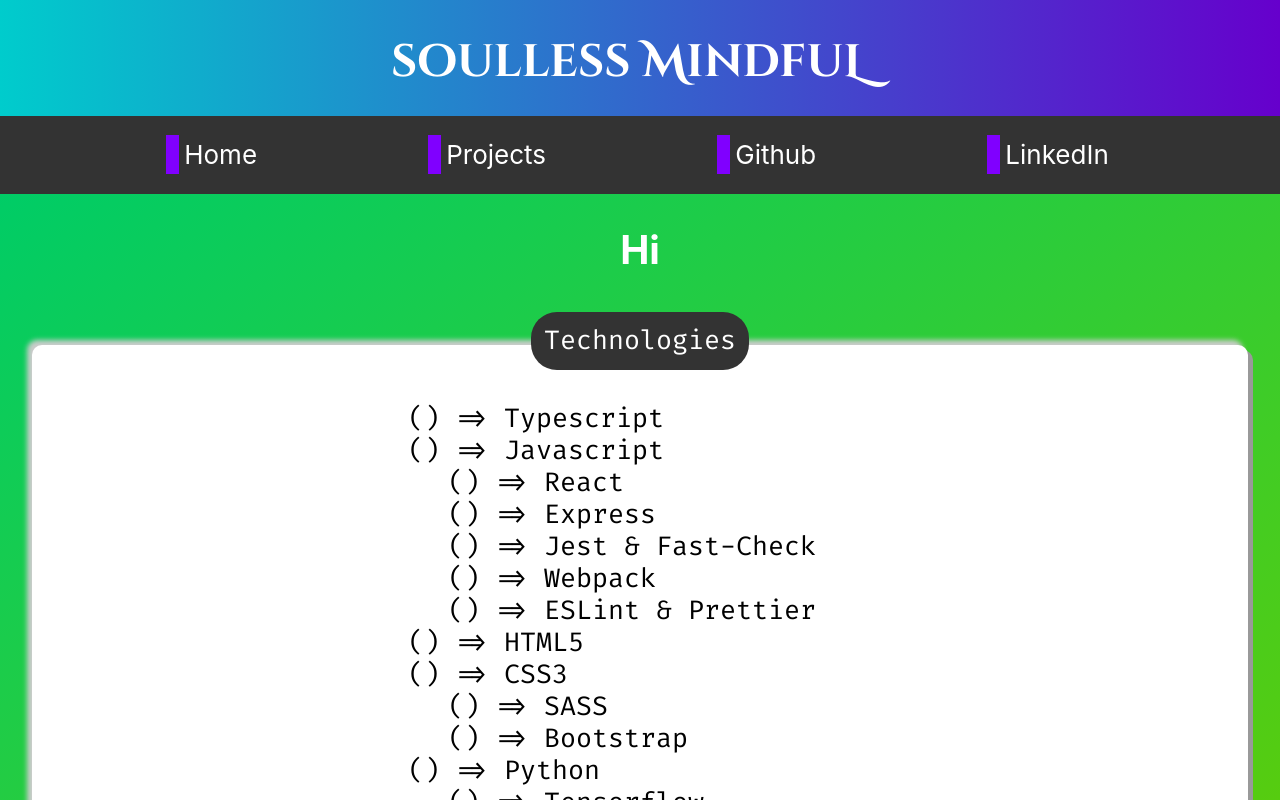
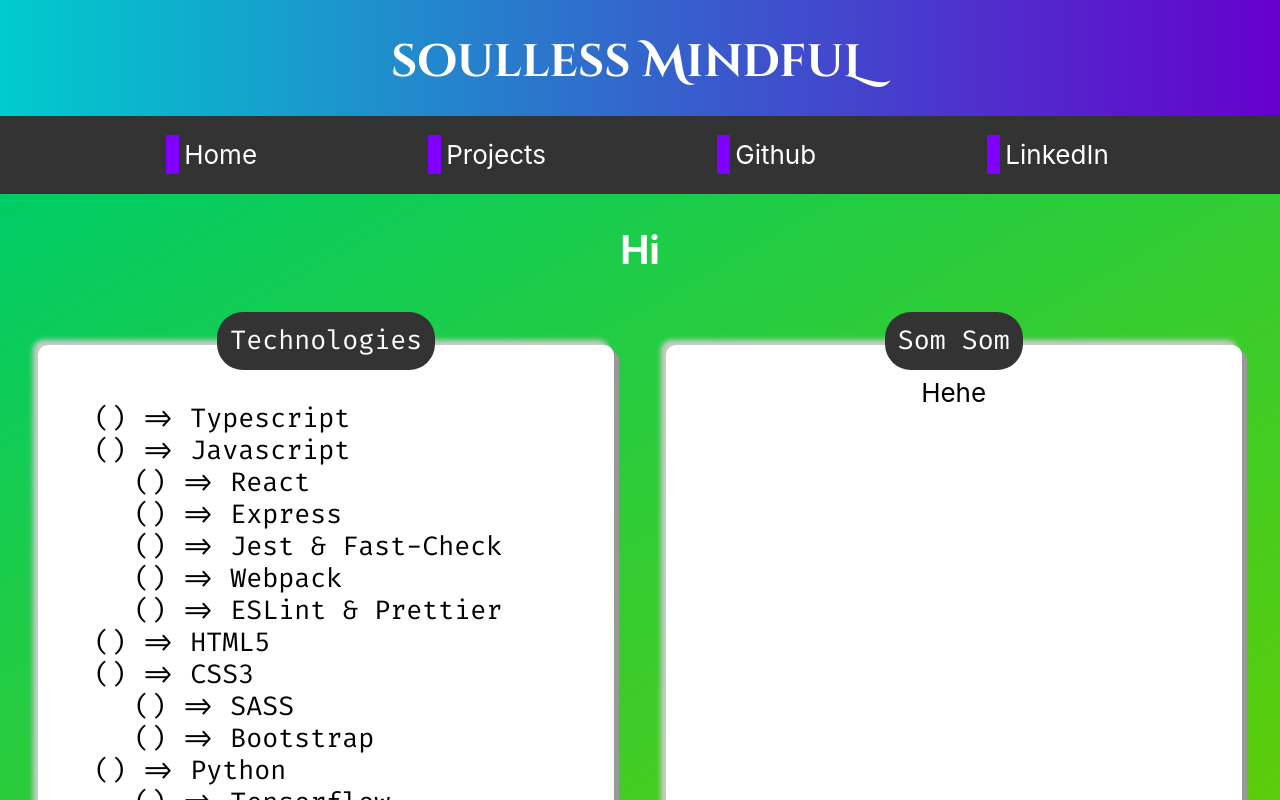
Before and after one commit to SoullessMindful/SoullessMindful.github.io, a React (Create React App) app in the folder soulless-mindful-home/: page / in a window 1280 px wide. Shown: the top 800 px of the page. Built offline with nearby package versions, Linux system fonts and the light colour scheme.

Commit message:
Adding some responsiveness to the ContentBlocks

```diff
--- a/soulless-mindful-home/src/components/ContentBlock.tsx
+++ b/soulless-mindful-home/src/components/ContentBlock.tsx
@@ -1,15 +1,20 @@
 import React, { FunctionComponent } from 'react'
 import styled from 'styled-components'
+import * as RWD from './../RWD'
 
 const StyledContentBlock = styled.article<{ isLabel: boolean }>`
   position: relative;
   animation: slide-from-left 0.3s;
   width: 95%;
   padding: 2.5rem;
-  margin: ${(p) => (p.isLabel ? 3 : 1)}rem 0 1rem 0;
+  margin: ${(p) => (p.isLabel ? 3 : 1)}rem 1rem 1rem 1rem;
   background-color: white;
   border-radius: 10px;
   box-shadow: -5px -5px 5px hsl(0, 0%, 80%), 5px 5px 0px hsl(0, 0%, 60%);
+
+  ${RWD.XL} {
+    width: 45%;
+  }
 `
 
 const Label = styled.div`
--- a/soulless-mindful-home/src/components/Home.tsx
+++ b/soulless-mindful-home/src/components/Home.tsx
@@ -5,12 +5,14 @@ import { ContentBlock } from './ContentBlock'
 
 const Container = styled.section`
   display: flex;
-  flex-direction: column;
-  align-items: center;
+  flex-direction: row;
+  flex-wrap: wrap;
+  justify-content: space-evenly;
   font-size: 2rem;
 
   h2 {
     color: white;
+    width: 100%;
   }
 `
 
```
